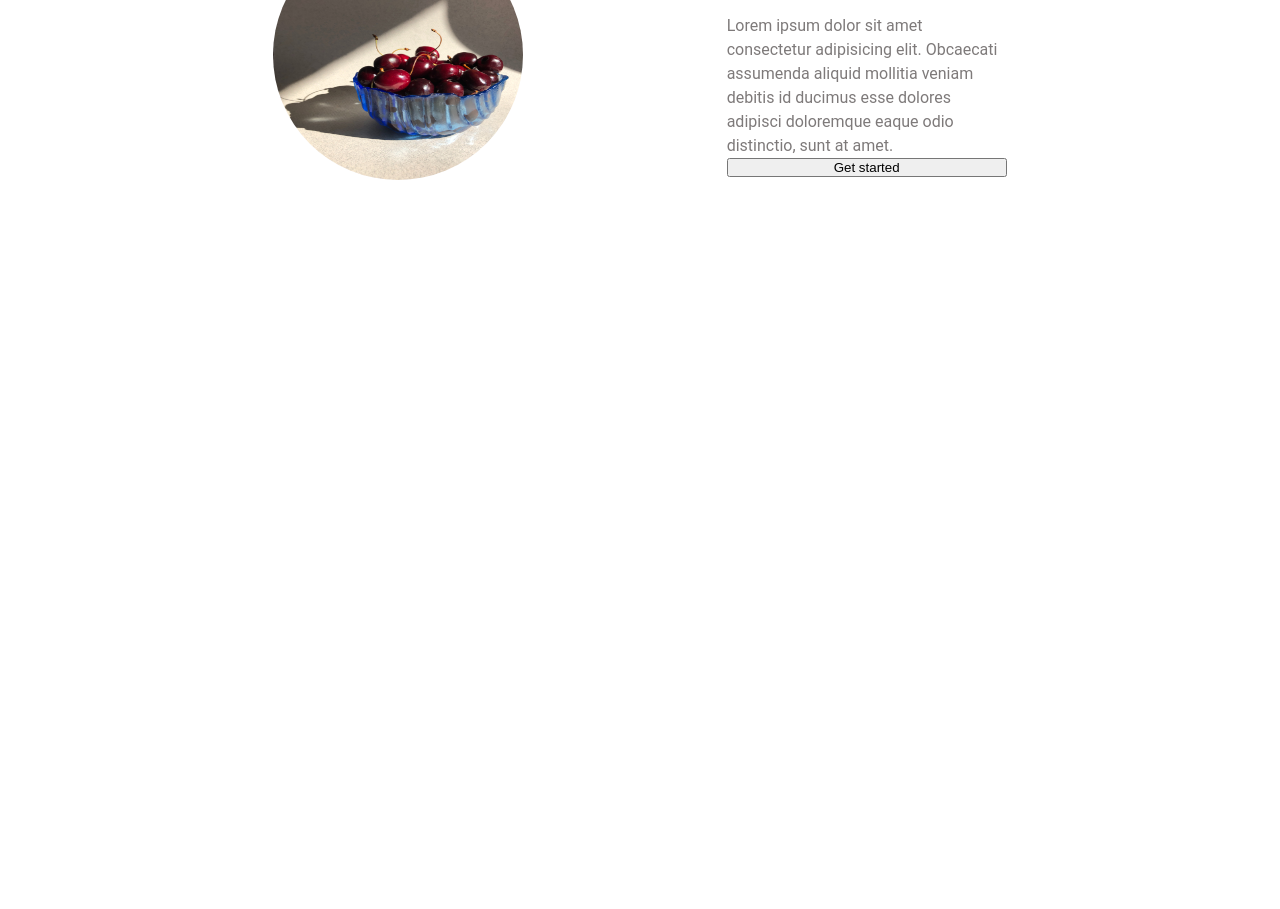
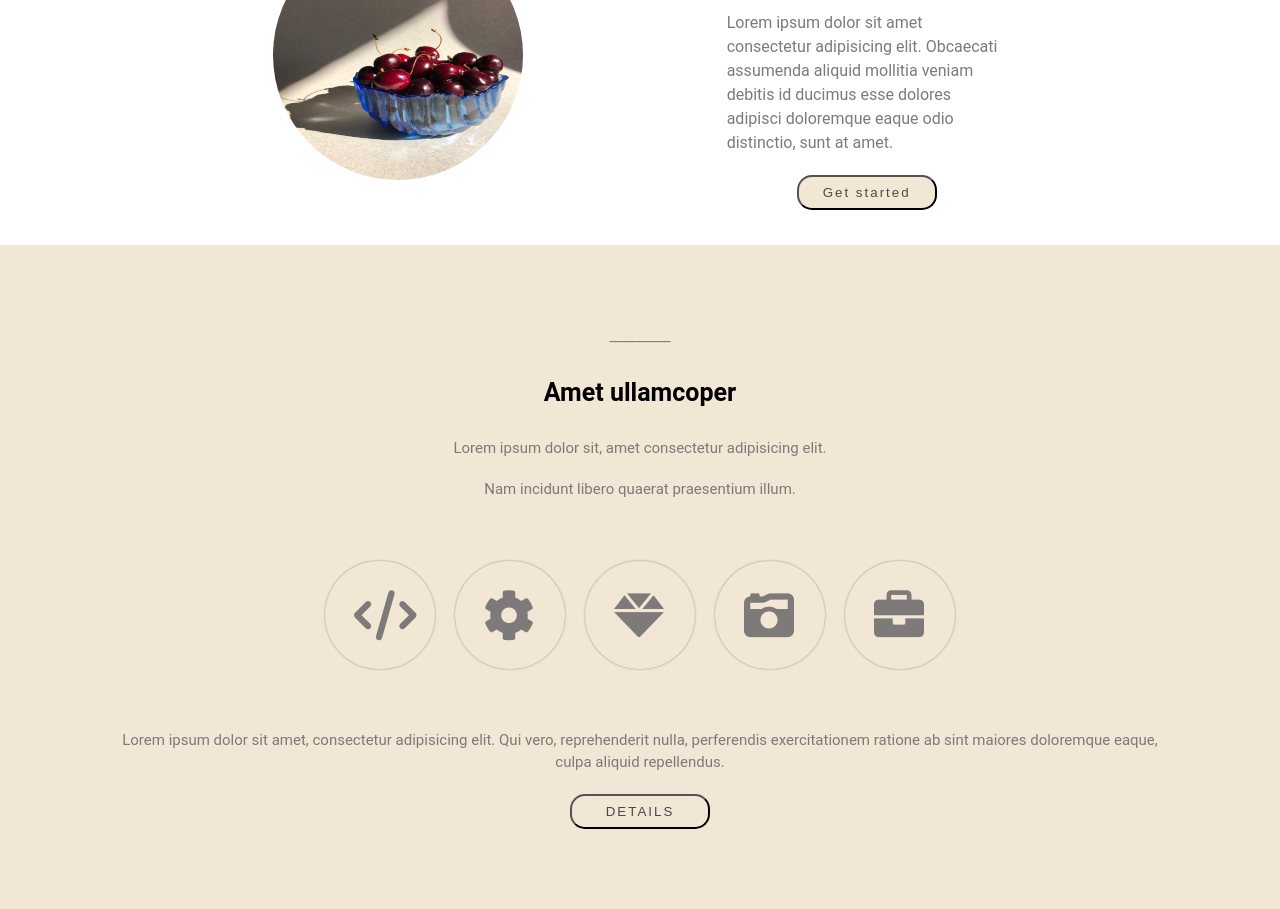
Before and after one commit to bayan2002/firstAssignment, a plain HTML site: page index.html in a window 1280 px wide. Shown: the part 156-1065 px from the top of the page. Before the commit the page ends 800 px from the top, so only its background shows below. Drawn offline with Linux system fonts and the light colour scheme.

Commit message:
create and  style second section

```diff
--- a/css/style.css
+++ b/css/style.css
@@ -57,3 +57,68 @@ justify-content: center;
 .text p{
     line-height: 1.5;
 }
+   /* start section two */
+   .section-two{
+    padding-top: 60px;
+    padding-bottom: 60px;
+    background-color: #f2e6d4;
+}
+.section-two .intro-text{
+    text-align: center;
+    max-width: 100%;
+
+    }
+    .section-two .intro-text h3{
+    font-weight: bold;
+    font-size: 25px;
+    padding-top: 30px;
+    padding-bottom: 30px;
+
+    }
+    .section-two  p{
+        font-size: 15px;
+        line-height: 1.5;
+        color: rgb(126, 122, 122);
+    }
+    .icons i{
+        margin: 10px;
+        color: rgb(126, 122, 122);
+    font-size: 50px;
+    padding-left: 10px;
+    padding-right: 10px;
+    width: 110px;
+    border-radius: 60px;
+    padding: 29px;
+    box-shadow: 0 0 2px #888;
+
+    }
+    .icons {
+    margin-top: 50px;
+    margin-bottom: 50px;
+    display: flex;
+    justify-content: center;
+    align-items: baseline;
+
+    }
+    .text2{
+        margin-left: auto;
+        margin-right: auto;
+        text-align: center;
+    }
+    .text2 p{
+        margin-left: 45px;
+        margin-right: 45px;
+        word-wrap: normal;
+    }
+    button{
+        margin-left: auto;
+        margin-right: auto;
+        margin-top: 20px;
+        margin-bottom: 20px;
+        width: 140px;
+        border-radius: 15px;
+        height: 35px;
+        background-color: #f2e6d4;
+        color: #4a4949;
+        letter-spacing: 2px;
+    }
--- a/index.html
+++ b/index.html
@@ -21,3 +21,25 @@
                 </div>
             </section>
         </div>
+         <!-- start section two -->
+    <section class="section-two">
+        <div class="continer">
+            <div class="intro-text">
+                <p>_________</p>
+                <h3>Amet ullamcoper</h3>
+                <p>Lorem ipsum dolor sit, amet consectetur adipisicing elit.</p><br> <p> Nam incidunt libero quaerat praesentium illum.</p>
+            </div>
+            <div class="icons">
+                <i class="fa-solid fa-code"></i>
+                <i class="fa-solid fa-gear"></i>
+                <i class="fa-solid fa-gem"></i>
+                <i class="fa-solid fa-camera-retro"></i>
+                <i class="fa-solid fa-briefcase"></i>
+            </div>
+            <div class="text2">
+            <p>Lorem ipsum dolor sit amet, consectetur adipisicing elit. Qui vero, reprehenderit nulla, perferendis exercitationem ratione ab sint maiores doloremque eaque, culpa aliquid repellendus.</p>
+            <button>DETAILS</button>
+        </div>
+        </div>
+    </section>
+    <!-- end section two -->
```
